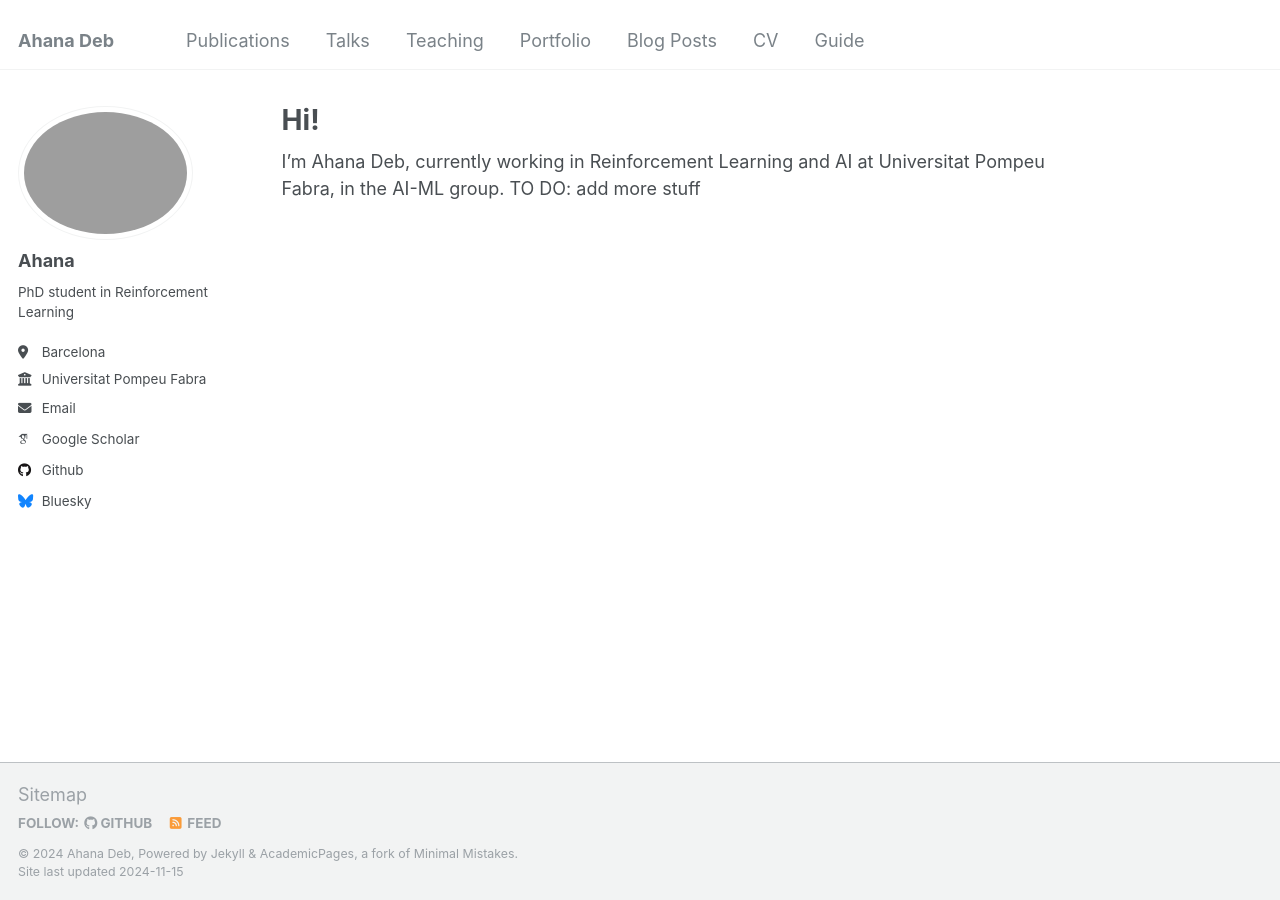
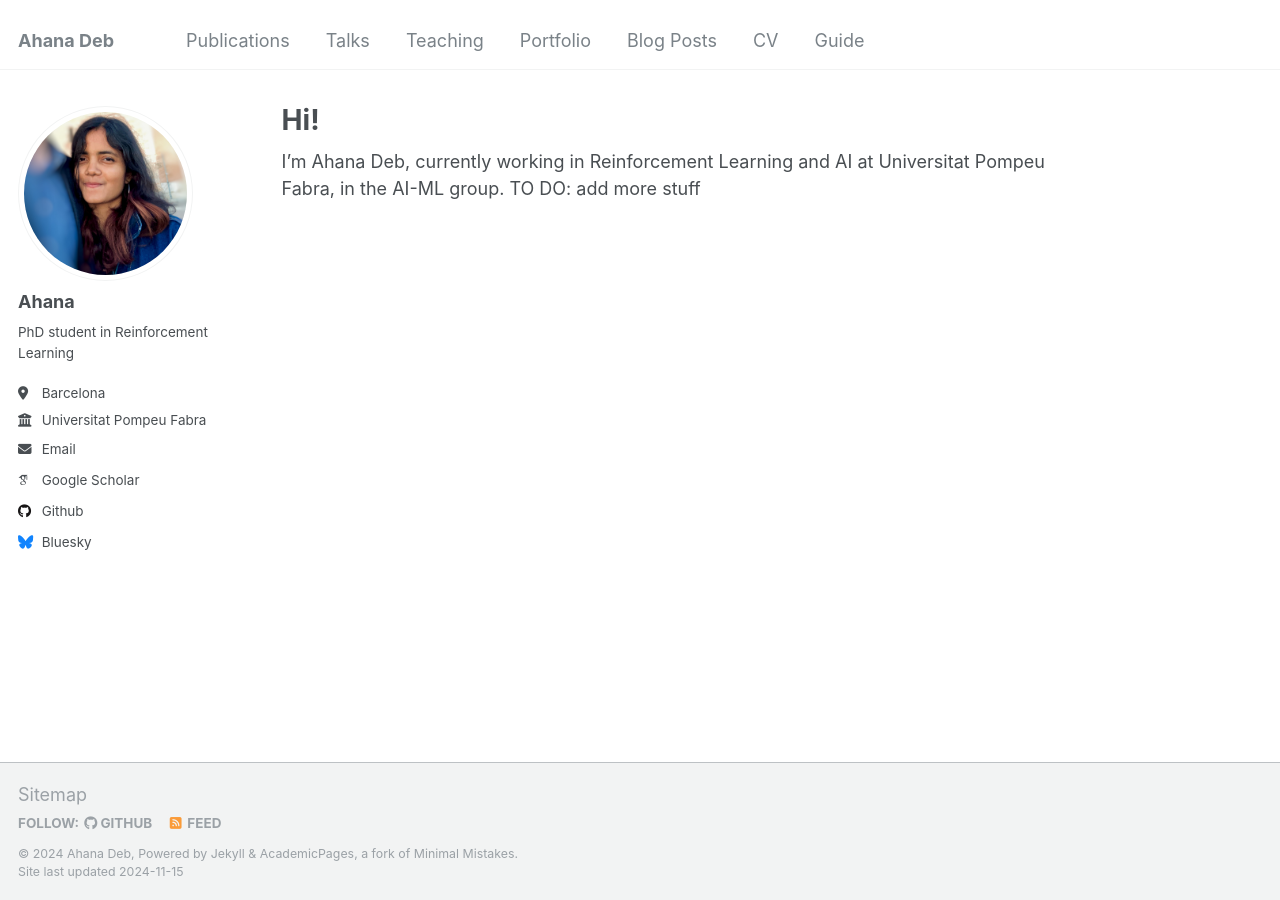
Before and after one commit to ahanadeb/ahanadeb.github.io, a Jekyll site: the page built from _pages/about.md, in a window 1280 px wide. Built offline with Jekyll 4.4.1, drawn with Linux system fonts in a browser that asks for light colours; some web fonts are replaced.

Commit message:
blurred dp

```diff
--- a/_config.yml
+++ b/_config.yml
@@ -21,7 +21,7 @@ repository               : "ahanadeb/ahanadeb.github.io"
 #               Additional customization can be done by editing /_includes/author-profile.html
 author:
   # Biographic information
-  avatar           : "profile.png"
+  avatar           : "new_image.jpeg"
   name             : "Ahana"
   pronouns         : # example: "she/her"
   bio              : "PhD student in Reinforcement Learning"
```
Also changed, not shown: images/new_image.jpeg (added), 2 other files.
